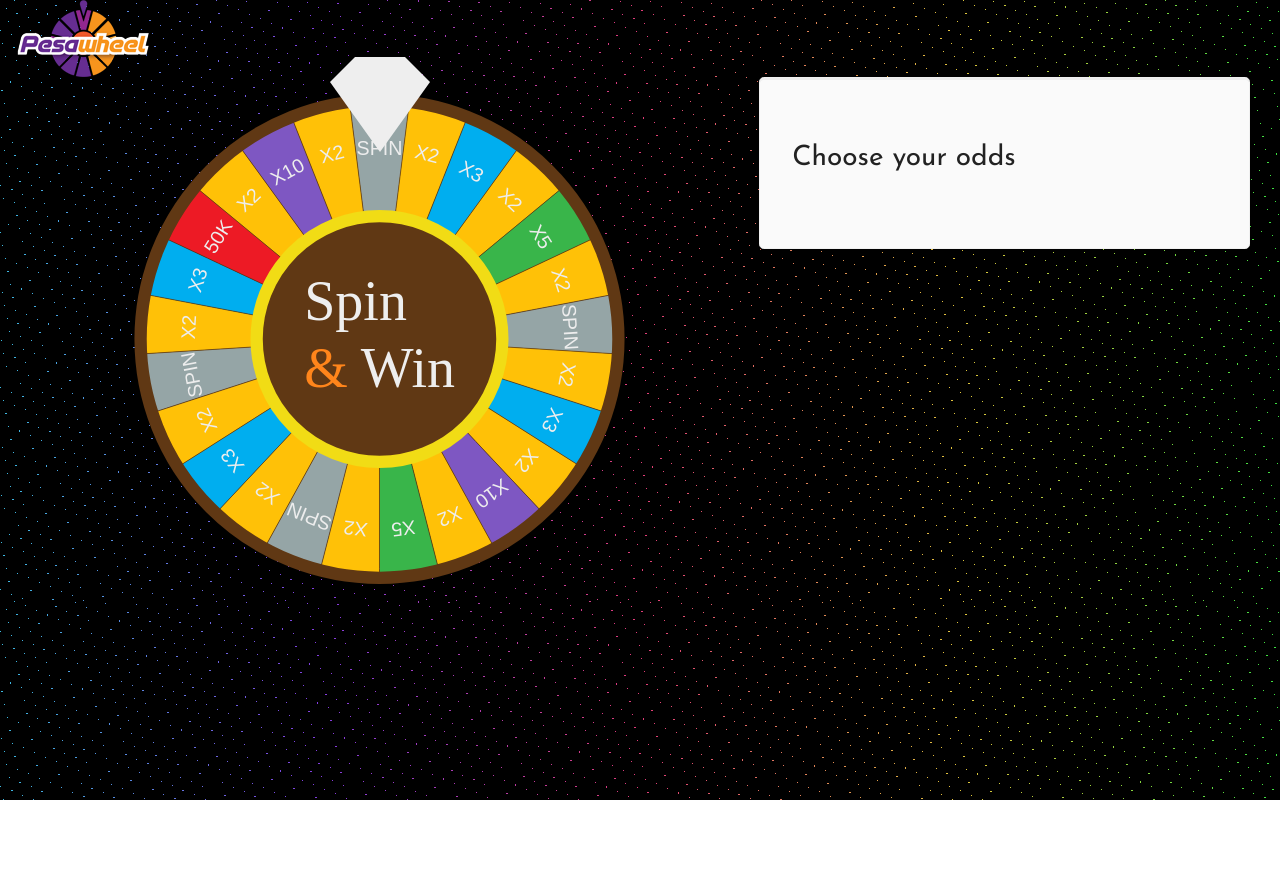
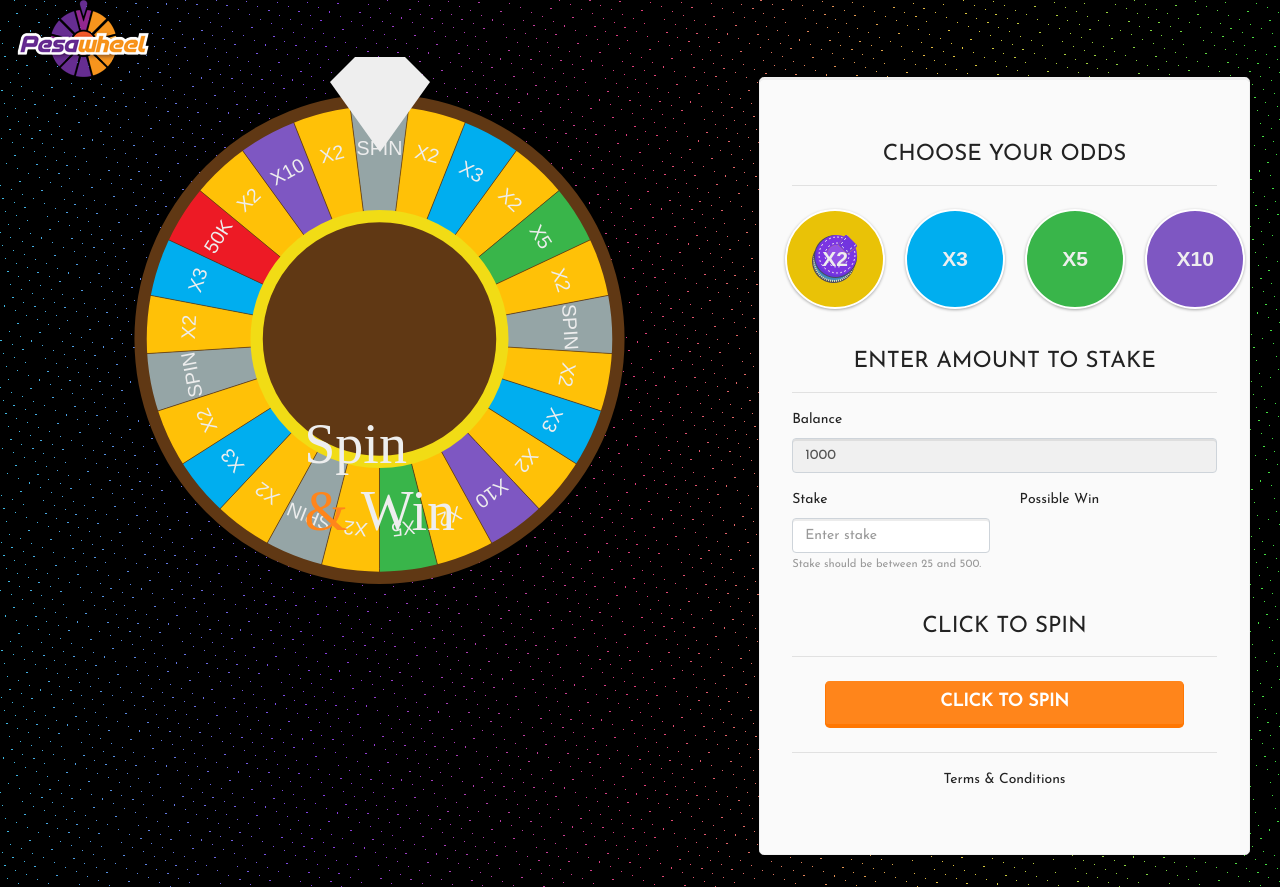
Before and after one commit to sagarsys/react-spin-and-win-game, a Next.js app: page / in a window 1280 px wide. Before the commit the page ends 800 px from the top, so only its background shows below. Built offline with nearby package versions, Linux system fonts and the light colour scheme; a web font is replaced by a local one.

Commit message:
- update the betting form component

```diff
--- a/components/BettingForm.js
+++ b/components/BettingForm.js
@@ -1,11 +1,77 @@
 import Jumbotron from 'react-bootstrap/Jumbotron'
 import Col from 'react-bootstrap/Col'
+import Row from 'react-bootstrap/Row'
+import Form from 'react-bootstrap/Form'
+import styles from '../styles/components/BettingForm.module.scss'
+import CustomRadio from './CustomRadio'
+import Button from 'react-bootstrap/Button'
 
 export default function BettingForm() {
     return (
         <Col md={5}>
             <Jumbotron>
-                <h2>Choose your odds</h2>
+                <Form>
+                    <Row className="pb-4">
+                        <Col xs={12}>
+                            <h2 className={styles.formTitle}>
+                                Choose your odds
+                            </h2>
+                            <hr />
+                        </Col>
+                        <CustomRadio />
+                    </Row>
+
+                    <Row className="pb-4">
+                        <Col xs={12}>
+                            <h2 className={styles.formTitle}>
+                                Enter amount to stake
+                            </h2>
+                            <hr />
+                        </Col>
+                        <Col xs={12}>
+                            <Form.Group controlId="stake">
+                                <Form.Label>Balance</Form.Label>
+                                <Form.Control
+                                    type="text"
+                                    placeholder="1000"
+                                    value={1000}
+                                    readOnly
+                                />
+                            </Form.Group>
+                        </Col>
+                        <Col>
+                            <Form.Group controlId="stake">
+                                <Form.Label>Stake</Form.Label>
+                                <Form.Control
+                                    type="text"
+                                    placeholder="Enter stake"
+                                />
+                                <Form.Text className="text-muted">
+                                    Stake should be between 25 and 500.
+                                </Form.Text>
+                            </Form.Group>
+                        </Col>
+                        <Col>Possible Win</Col>
+                    </Row>
+
+                    <Row className="pb-2">
+                        <Col xs={12}>
+                            <h2 className={styles.formTitle}>Click to spin</h2>
+                            <hr />
+                        </Col>
+                        <Col xs={12} className="px-5 pt-2">
+                            <Button variant="warning" size="lg" block>
+                                Click to spin
+                            </Button>
+                        </Col>
+                    </Row>
+                    <Row>
+                        <Col xs={12} className="text-center">
+                            <hr />
+                            Terms & Conditions
+                        </Col>
+                    </Row>
+                </Form>
             </Jumbotron>
         </Col>
     )
--- /dev/null
+++ b/styles/components/BettingForm.module.scss
@@ -0,0 +1,5 @@
+.formTitle {
+    font-size: 1.4rem;
+    text-align: center;
+    text-transform: uppercase;
+}
```
